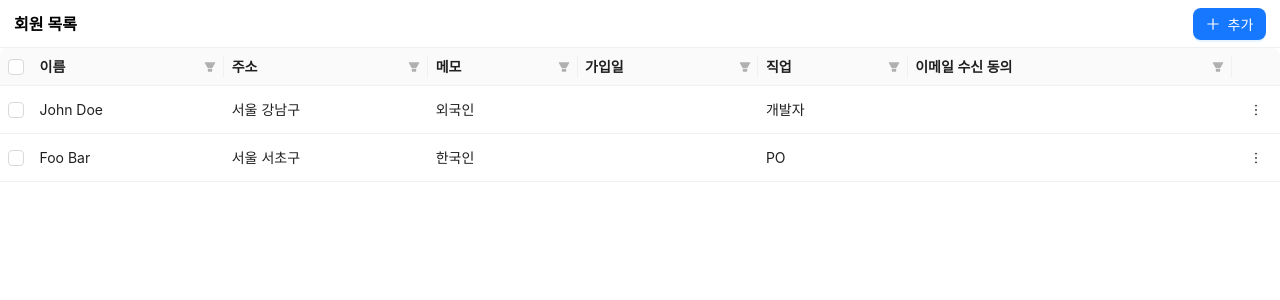
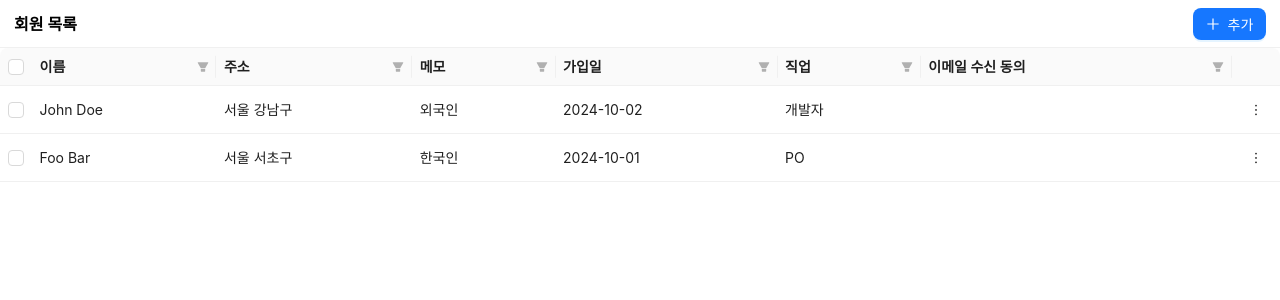
Before and after one commit to naringst/business-canvas-assignment, a React (Vite) app: page / in a window 1280 px wide. Shown: the top 300 px of the page. Built offline with nearby package versions, Linux system fonts and the light colour scheme; a web font is replaced by a local one.

Commit message:
fix: change date type to string and use YYYY-MM-DD format

```diff
--- a/src/components/RecordForm/index.tsx
+++ b/src/components/RecordForm/index.tsx
@@ -35,7 +35,7 @@ const RecordForm = ({
       name: '',
       address: '',
       memo: '',
-      joinedAt: new Date(),
+      joinedAt: dayjs().format('YYYY-MM-DD'),
       job: '',
       isAgreedWithEmail: false,
     },
@@ -45,7 +45,7 @@ const RecordForm = ({
     if (initialData) {
       reset({
         ...initialData,
-        joinedAt: dayjs(initialData.joinedAt as string | Date).toDate(),
+        joinedAt: initialData.joinedAt,
       });
     }
   }, [initialData, reset]);
--- a/src/constants/records.ts
+++ b/src/constants/records.ts
@@ -1,12 +1,12 @@
-import dayjs from 'dayjs';
+import type { MemberRecord } from '../types/record/type';
 
-export const MEMBER_RECORDS = [
+export const MEMBER_RECORDS: MemberRecord[] = [
   {
     id: '1',
     name: 'John Doe',
     address: '서울 강남구',
     memo: '외국인',
-    joinedAt: dayjs('2024-10-02').startOf('day').toDate(),
+    joinedAt: '2024-10-02',
     job: '개발자',
     isAgreedWithEmail: true,
   },
@@ -16,7 +16,7 @@ export const MEMBER_RECORDS = [
     name: 'Foo Bar',
     address: '서울 서초구',
     memo: '한국인',
-    joinedAt: dayjs('2024-10-01').startOf('day').toDate(),
+    joinedAt: '2024-10-01',
     job: 'PO',
     isAgreedWithEmail: false,
   },
--- a/src/types/record/type.ts
+++ b/src/types/record/type.ts
@@ -6,7 +6,7 @@ import type { FieldConfig } from '../field/type';
 export interface FieldTypeValueMap {
   [FieldType.TEXT]: string;
   [FieldType.TEXTAREA]: string;
-  [FieldType.DATE]: Date;
+  [FieldType.DATE]: string;
   [FieldType.SELECT]: string;
   [FieldType.CHECKBOX]: boolean;
 }
```
